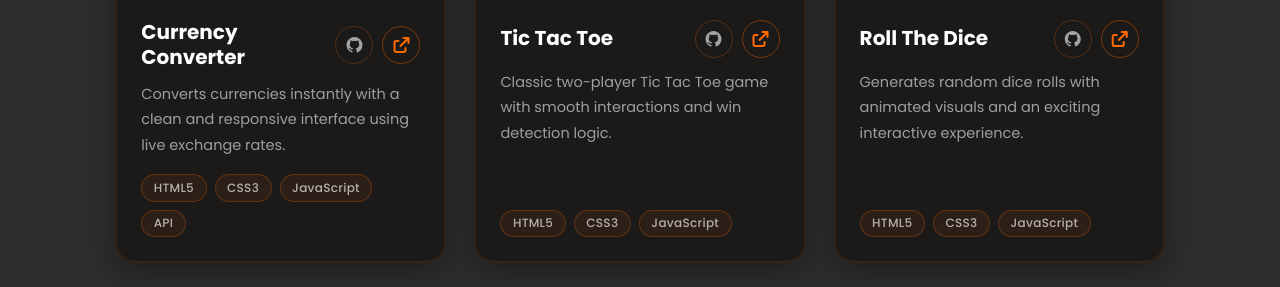
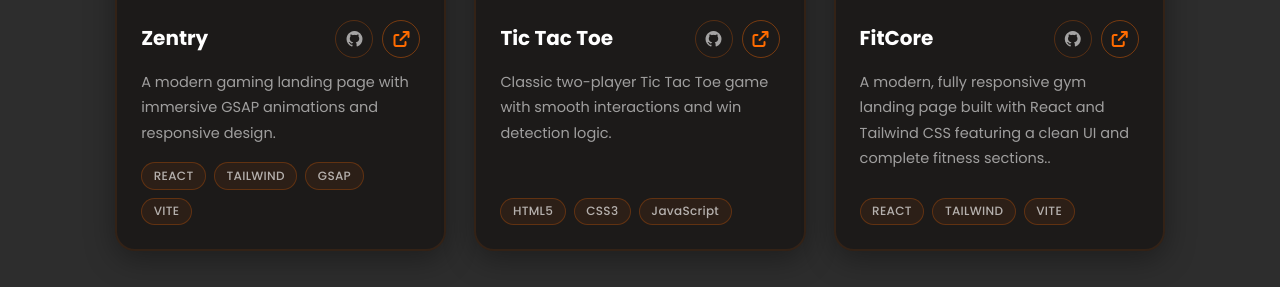
Before and after one commit to MuhammadWaris-55/Personal-Portfolio, a plain HTML site: page client/index.html in a window 1280 px wide. Shown: the part 4518-4805 px from the top of the page. Drawn offline with nearby package versions, Linux system fonts and the light colour scheme.

Commit message:
Some changes

```diff
--- a/client/index.html
+++ b/client/index.html
@@ -334,26 +334,26 @@
             <!-- Card 1 -->
             <div class="projects-box">
                 <div class="proj-img-wrap">
-                    <img src="assets/project-1.png" alt="Currency Converter">
+                    <img src="assets/project-1.png" alt="Zentry">
                 </div>
                 <div class="proj-info">
                     <div class="proj-info-top">
-                        <h4>Currency Converter</h4>
+                        <h4>Zentry</h4>
                         <div class="proj-icon-btns">
-                            <a href="https://github.com/MuhammadWaris-55/Currency-Converter" target="_blank" class="proj-icon-btn" title="View on GitHub">
+                            <a href="https://github.com/MuhammadWaris-55/Gaming-Website" target="_blank" class="proj-icon-btn" title="View on GitHub">
                                 <i class="fa-brands fa-github"></i>
                             </a>
-                            <a href="#" target="_blank" class="proj-icon-btn proj-icon-btn--live" title="Live Demo">
+                            <a href="https://muhammadwaris-55.github.io/Gaming-Website/" target="_blank" class="proj-icon-btn proj-icon-btn--live" title="Live Demo">
                                 <i class="fa-solid fa-arrow-up-right-from-square"></i>
                             </a>
                         </div>
                     </div>
-                    <p>Converts currencies instantly with a clean and responsive interface using live exchange rates.</p>
+                    <p>A modern gaming landing page with immersive GSAP animations and responsive design.</p>
                     <div class="proj-chips">
-                        <span class="proj-chip">HTML5</span>
-                        <span class="proj-chip">CSS3</span>
-                        <span class="proj-chip">JavaScript</span>
-                        <span class="proj-chip">API</span>
+                        <span class="proj-chip">REACT</span>
+                        <span class="proj-chip">TAILWIND</span>
+                        <span class="proj-chip">GSAP</span>
+                        <span class="proj-chip">VITE</span>
                     </div>
                 </div>
             </div>
@@ -387,25 +387,25 @@
             <!-- Card 3 -->
             <div class="projects-box">
                 <div class="proj-img-wrap">
-                    <img src="assets/project-3.png" alt="Roll The Dice">
+                    <img src="assets/project-3.png" alt="FitCore">
                 </div>
                 <div class="proj-info">
                     <div class="proj-info-top">
-                        <h4>Roll The Dice</h4>
+                        <h4>FitCore</h4>
                         <div class="proj-icon-btns">
-                            <a href="https://github.com/MuhammadWaris-55/Roll-The-Dice" target="_blank" class="proj-icon-btn" title="View on GitHub">
+                            <a href="https://github.com/MuhammadWaris-55/Gym-Landing-Page" target="_blank" class="proj-icon-btn" title="View on GitHub">
                                 <i class="fa-brands fa-github"></i>
                             </a>
-                            <a href="#" target="_blank" class="proj-icon-btn proj-icon-btn--live" title="Live Demo">
+                            <a href="https://muhammadwaris-55.github.io/Gym-Landing-Page/" target="_blank" class="proj-icon-btn proj-icon-btn--live" title="Live Demo">
                                 <i class="fa-solid fa-arrow-up-right-from-square"></i>
                             </a>
                         </div>
                     </div>
-                    <p>Generates random dice rolls with animated visuals and an exciting interactive experience.</p>
+                    <p>A modern, fully responsive gym landing page built with React and Tailwind CSS featuring a clean UI and complete fitness sections..</p>
                     <div class="proj-chips">
-                        <span class="proj-chip">HTML5</span>
-                        <span class="proj-chip">CSS3</span>
-                        <span class="proj-chip">JavaScript</span>
+                        <span class="proj-chip">REACT</span>
+                        <span class="proj-chip">TAILWIND</span>
+                        <span class="proj-chip">VITE</span>
                     </div>
                 </div>
             </div>
```
Also changed, not shown: client/assets/project-1.png, client/assets/project-3.png.
